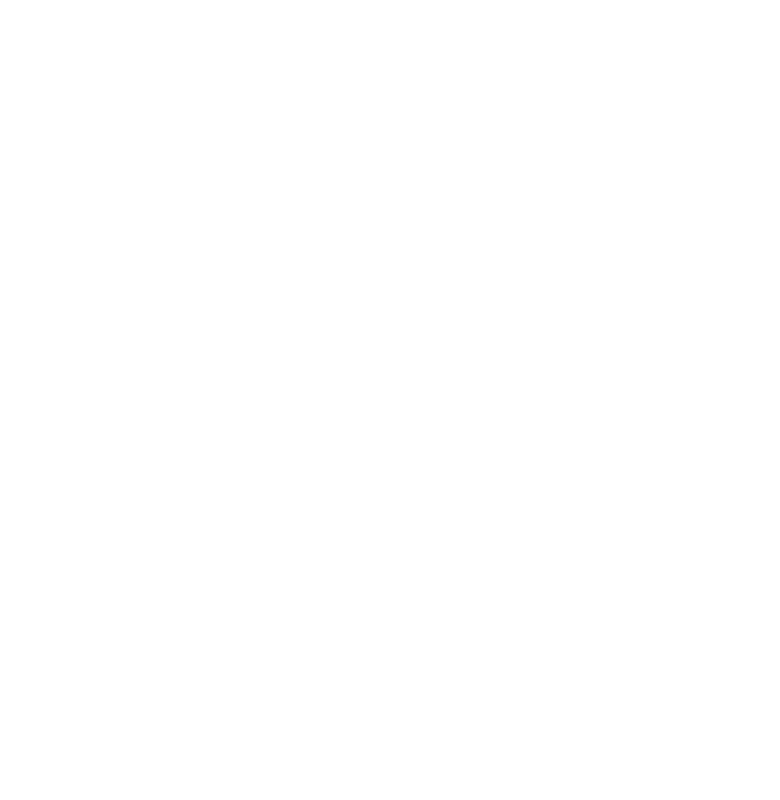
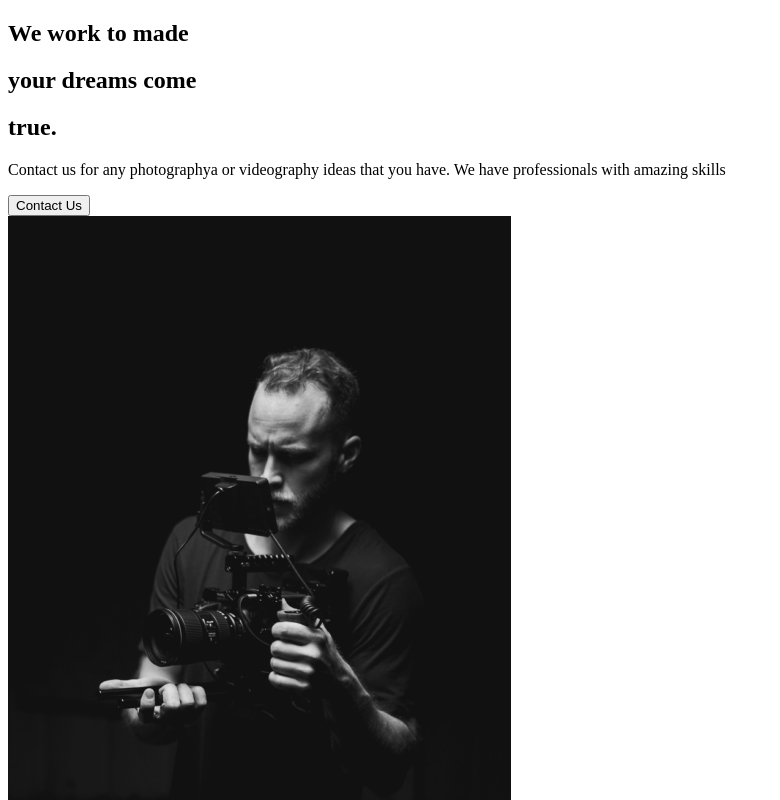
Before and after one commit to yarishred/PortfolioIdea, a React (Vite) app: page / in a window 1280 px wide. Shown: the top 800 px of the page, without its empty margins (0-780 px from the left). Built offline with nearby package versions, Linux system fonts and the light colour scheme.

Commit message:
2. About Section

```diff
--- a/src/App.jsx
+++ b/src/App.jsx
@@ -1,11 +1,12 @@
 import { useState } from 'react'
+import { AboutUs } from './pages/AboutUs'
 
 function App() {
   const [count, setCount] = useState(0)
 
   return (
     <div className="App">
-
+      <AboutUs/>
     </div>
   )
 }
--- /dev/null
+++ b/src/components/AboutSection.jsx
@@ -0,0 +1,32 @@
+import React from "react";
+import home1 from "../img/home1.png"
+
+export const AboutSection = () => {
+  return (
+    <div>
+      <div className="description">
+        <div className="title">
+          <div className="hide">
+            <h2>We work to made</h2>
+          </div>
+          <div className="hide">
+            <h2>
+              your <span>dreams</span> come
+            </h2>
+          </div>
+          <div className="hide">
+            <h2>true.</h2>
+          </div>
+        </div>
+        <p>
+          Contact us for any photographya or videography ideas that you have. We
+          have professionals with amazing skills
+        </p>
+        <button>Contact Us</button>
+      </div>
+      <div className="image">
+        <img src={home1} alt="guy with the camera" />
+      </div>
+    </div>
+  );
+};
--- /dev/null
+++ b/src/pages/AboutUs.jsx
@@ -0,0 +1,10 @@
+import React from 'react'
+
+//Page Components
+import { AboutSection } from '../components/AboutSection'
+
+export const AboutUs = () => {
+  return (
+    <AboutSection/>
+  )
+}
```
